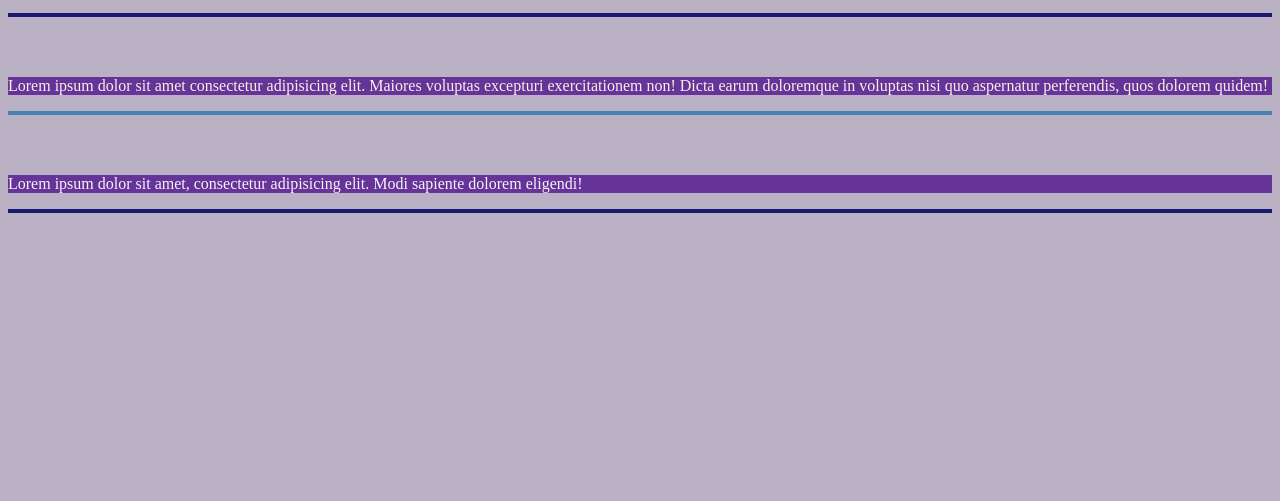
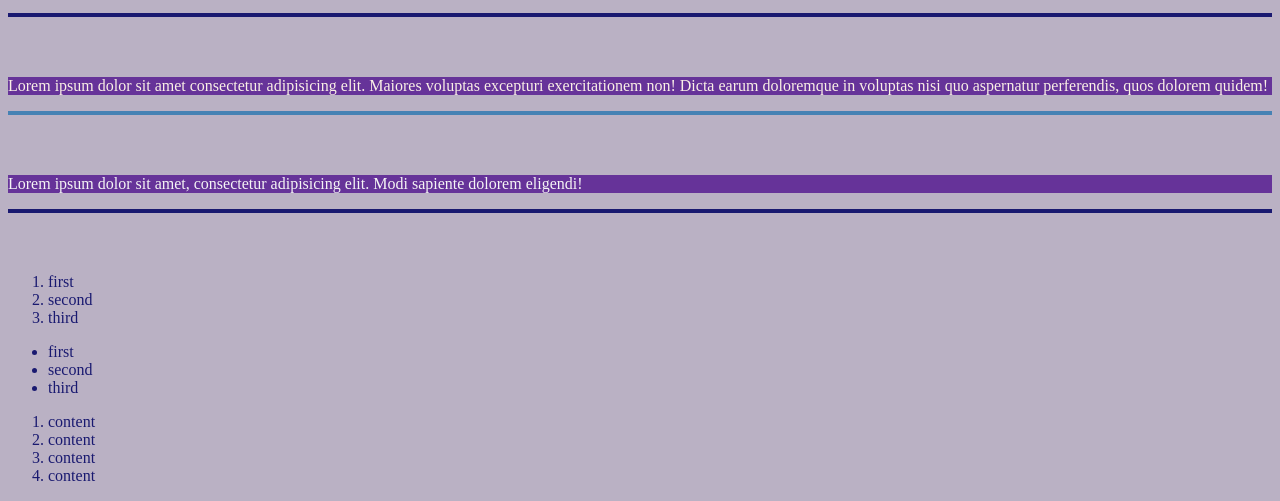
Before and after one commit to vnowak13/third-website, a plain HTML site: page index.html in a window 1280 px wide. Shown: the part 455-956 px from the top of the page. Before the commit the page ends 800 px from the top, so only its background shows below. Drawn offline with Linux system fonts and the light colour scheme.

Commit message:
styles and ids

```diff
--- a/index.html
+++ b/index.html
@@ -26,6 +26,26 @@
         <br>
         <br>
 
+        <!-- ordered list -->
+        <ol>
+            <li>first</li>
+            <li>second</li>
+            <li>third</li>
+        </ol>
+        <!-- end ordered list -->
+        <!-- unordered list -->
+        <ul>
+            <li>first</li>
+            <li>second</li>
+            <li>third</li>
+        </ul>
+        <!-- end unordered list -->
+        <ol>
+            <li>content</li>
+            <li>content</li>
+            <li>content</li>
+            <li>content</li>
+        </ol>
     </body>
 
 </html>
--- a/style.css
+++ b/style.css
@@ -1,38 +1,55 @@
-body{
+body {
     background-color: rgb(186, 177, 196);
     color: white;
 }
-h1{
+
+h1 {
     color: cornflowerblue;
 }
-p{
+
+p {
     color: cornsilk;
 }
 
-img{
+img {
     border-radius: 50%;
 }
 
-#special{
+#special {
     color: #F0FFF0;
     background-color: #663399;
 }
 
-#special2{
+#special2 {
     color: #FAF0E6;
     background-color: #663399;
 }
-#special3{
+
+#special3 {
     color: #F5F5F5;
     background-color: #663399;
 }
-hr{
+
+hr {
     border: 2px solid #4682B4;
 }
 
-#happy{
+#happy {
     border: 2px solid #191970;
 }
-#happy2{
+
+#happy2 {
     border: 2px solid #191970
 }
+ol{
+    color: antiquewhite;
+
+}
+li{
+    color: #191970;
+
+}
+ul{
+    color: aliceblue;
+
+}
```
